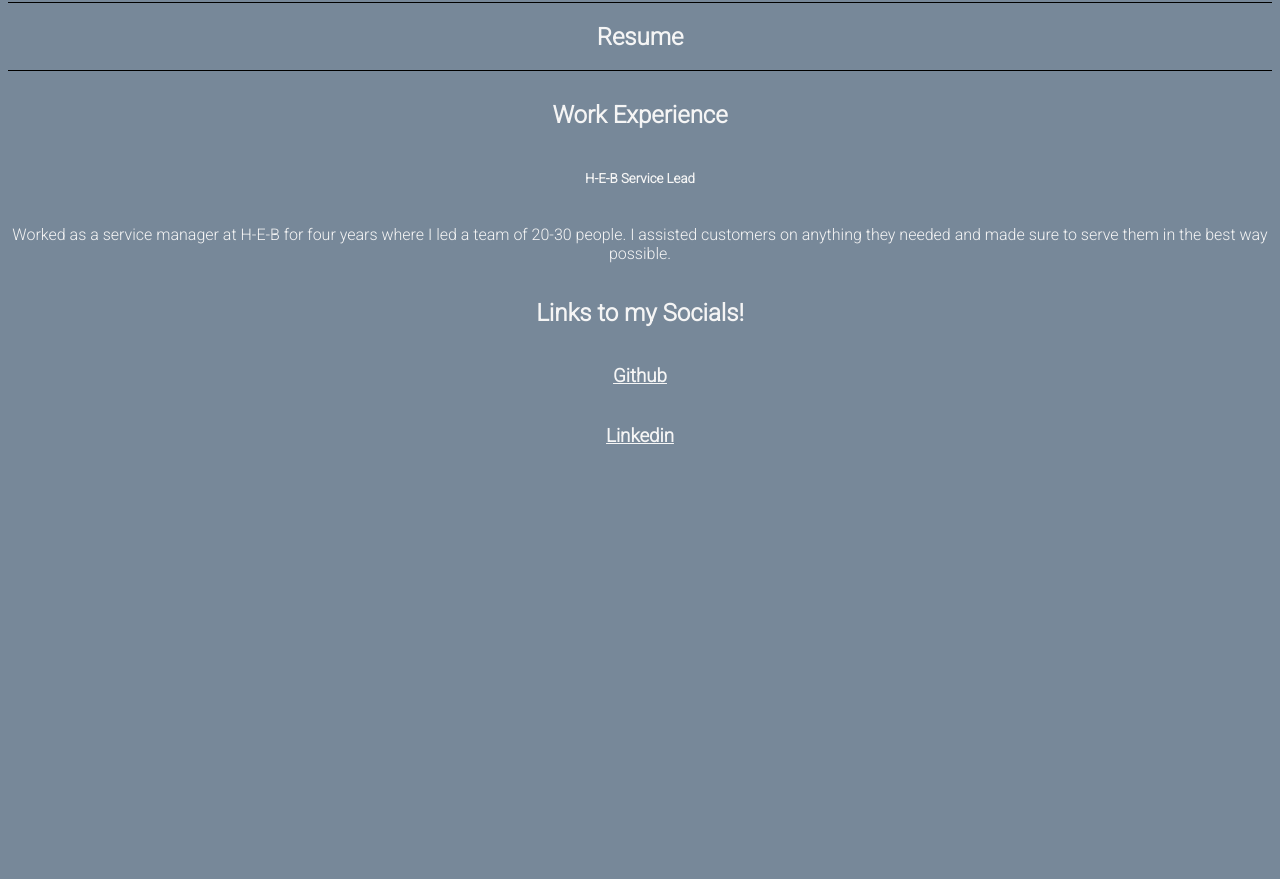
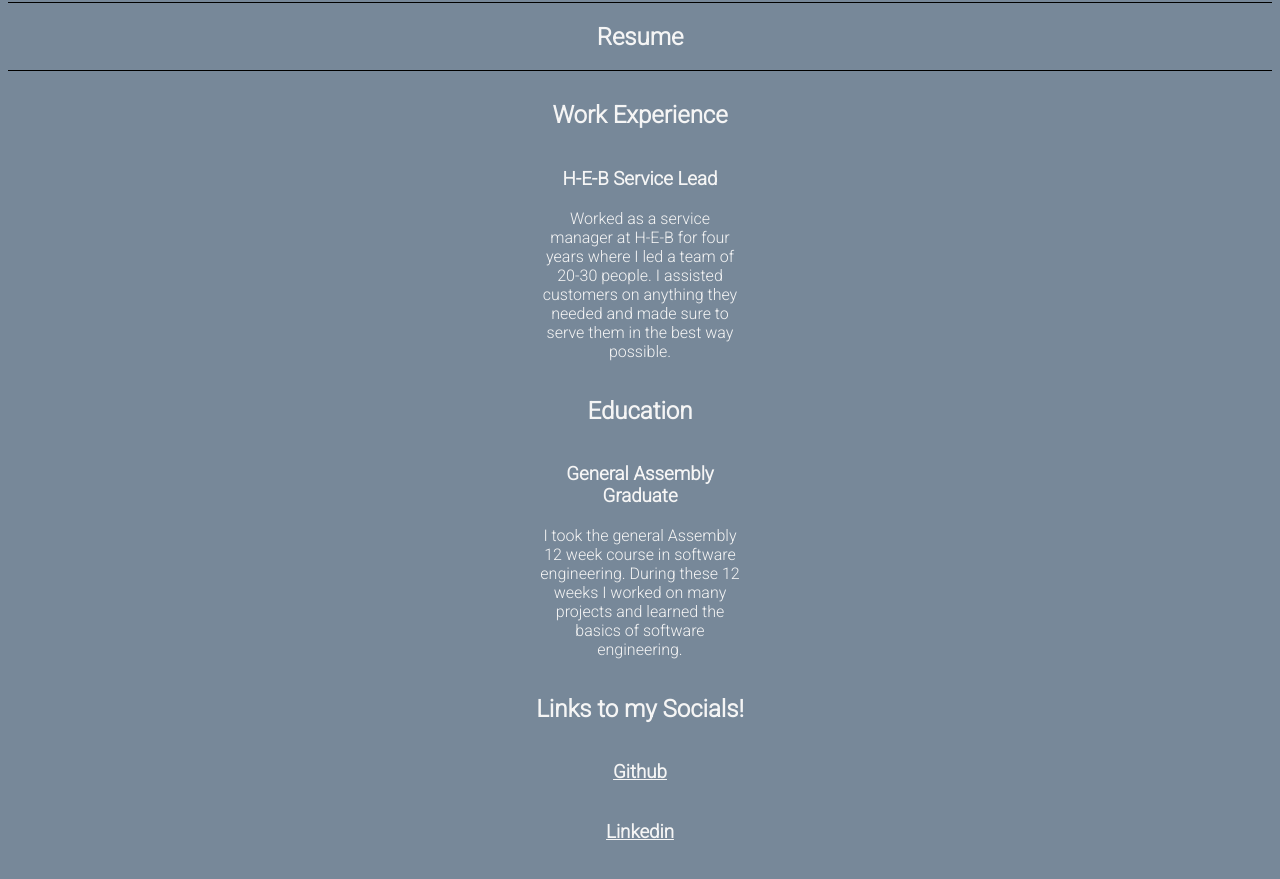
Before and after one commit to thomasj20git/Project-1-Portfolio, a plain HTML site: page index.html in a window 1280 px wide. Shown: the part 2185-3064 px from the top of the page. Before the commit the page ends 2758 px from the top, so only its background shows below. Drawn offline with nearby package versions, Linux system fonts and the light colour scheme.

Commit message:
addd to the resume section

```diff
--- a/index.html
+++ b/index.html
@@ -175,8 +175,21 @@
         </header>
         <div id="resume-info">
             <h1>Work Experience</h1>
-            <h5>H-E-B Service Lead</h5>
-            <p>Worked as a service manager at H-E-B for four years where I led a team of 20-30 people. I assisted customers on anything they needed and made sure to serve them in the best way possible. </p>
+            <div id="resume-boxes">
+              <div id="work-experience-box">
+                <h3>H-E-B Service Lead</h3>
+                <p>Worked as a service manager at H-E-B for four years where I led a team of 20-30 people. I assisted customers on anything they needed and made sure to serve them in the best way possible. </p>
+              </div>
+            </div>
+            <h1>Education</h1>
+            <div id="education-boxes">
+                <div id="school-box">
+                    <h3>General Assembly Graduate</h3>
+                    <p>I took the general Assembly 12 week course in software engineering. During these 12 weeks I worked on many projects and learned the basics of software engineering.</p>
+                </div>
+
+            </div>
+
         </div>
         <div id="resume-info">
             <h1>Links to my Socials!</h1>
--- a/style.css
+++ b/style.css
@@ -208,17 +208,6 @@
   font-family: 'Roboto', sans-serif;
 }
 
-
-
-
-
-
-
-
-
-
-
-
 #resume{
   margin-top: 25px;
 }
@@ -239,6 +228,24 @@
   color: whitesmoke;
   font-family: 'Roboto', sans-serif;
 }
+#resume-boxes{
+  display: flex;
+  align-items: center;
+  justify-content: center;
+}
+
+#work-experience-box{
+  width: 200px;
+}
+#education-boxes{
+  display: flex;
+  align-items: center;
+  justify-content: center;
+}
+#school-box{
+  width: 200px;
+}
+
 
 #contact-section{
   display: flex;
@@ -257,11 +264,6 @@
   height: 100px;
   background-color: lightslategray;
 }
-
-
-
-
-
 
 #modal, #modal2, #modal3 {
   background-color: rgba(0,0,0,0.4);
```
Also changed, not shown: 1 other file.
